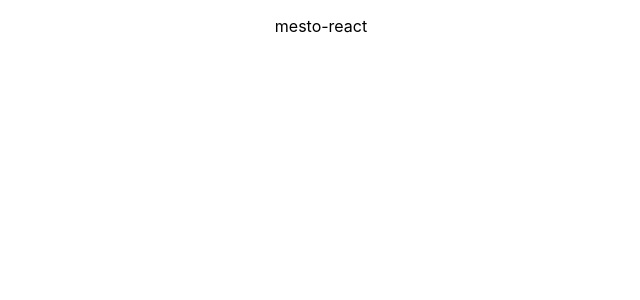
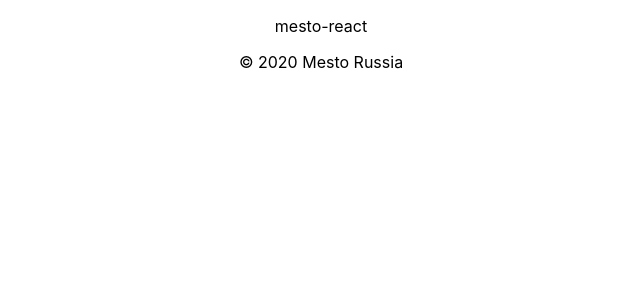
Before and after one commit to kiraanikeev/mesto-React-, a React (Create React App) app in the folder mesto-react/: page / in a window 1280 px wide. Shown: the top 300 px of the page, without its empty margins (319-959 px from the left). Built offline with nearby package versions, Linux system fonts and the light colour scheme.

Commit message:
add first component

```diff
--- a/mesto-react/src/App.js
+++ b/mesto-react/src/App.js
@@ -1,11 +1,16 @@
 import logo from './logo.svg';
 import './App.css';
+import Header from './components/Header/Header';
+import Main from './components/Main/Main';
+import Footer from './components/Footer/Footer';
 
 function App() {
   return (
     <div className="App">
      <p>mesto-react</p>
-
+     <Header/>
+     <Main/>
+     <Footer/>
     </div>
   );
 }
--- /dev/null
+++ b/mesto-react/src/components/Footer/Footer.js
@@ -0,0 +1,13 @@
+function Footer() {
+
+
+    return (
+      <div>
+   <p className="footer__text">© 2020 Mesto Russia</p>
+
+
+      </div>
+    );
+  }
+
+  export default Footer;
--- /dev/null
+++ b/mesto-react/src/components/Header/Header.js
@@ -0,0 +1,20 @@
+function Header() {
+
+
+    return (
+
+<div>
+{/*
+      <div className={styles.header}>
+
+     <img src="./images/Vector.png" alt="MESTO" className={styles.header__logo}/>
+   <div className={styles.header__line}></div>
+
+
+      </div> */}
+
+      </div>
+    );
+  }
+
+  export default Header;
--- /dev/null
+++ b/mesto-react/src/components/Main/Main.js
@@ -0,0 +1,44 @@
+function Main() {
+
+
+    return (
+
+<div>
+{/*
+      <div className={styles.main}>
+   <section className={styles.profile}>
+        <img src="<%=require('./images/image.jpg')%>" alt="фотография человека" className={styles.profile__avatar}/>
+
+        <button className={styles.profile__button-avatar}></button>
+        <div className={styles.profile__info}>
+<h1 className={styles.profile__name}>Жак-Ив Кусто</h1>
+<button className={styles.profile__edit-btn} type="button"></button>
+<p className={styles.profile__status}>Исследователь океана</p>
+        </div>
+        <button className={styles.profile__add-btn} type="button"></button>
+    </section>
+    <section className={styles_element.elements, styles_element.elemen}>
+
+
+<template className={styles.cards}>
+    <div className={styles.element}>
+<img src="" alt="К сожалению ваша картинка не отобразилась, нам очень жаль" className={styles.element__img}/>
+<h2 className={styles.element__name}></h2>
+<button className={styles.element__like} type="button"></button>
+<button className={styles.element__delete} type="button"></button>
+<div className={styles.element_like_couner}></div>
+
+</div>
+</template>
+
+    </section>
+
+
+      </div> */}
+
+
+      </div>
+    );
+  }
+
+  export default Main;
```
